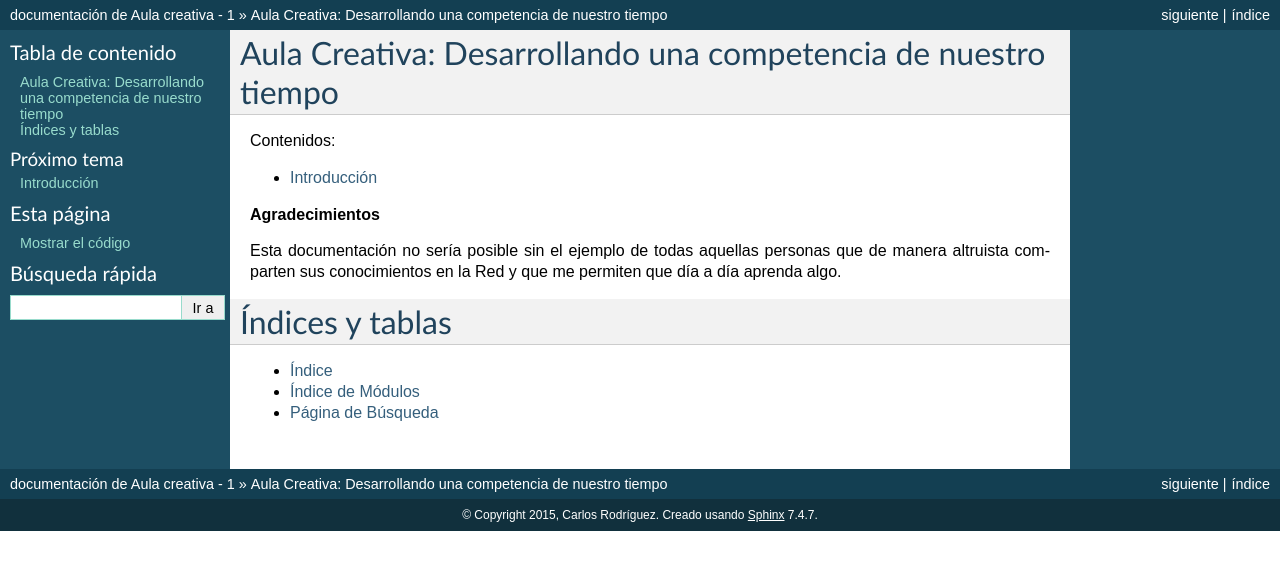
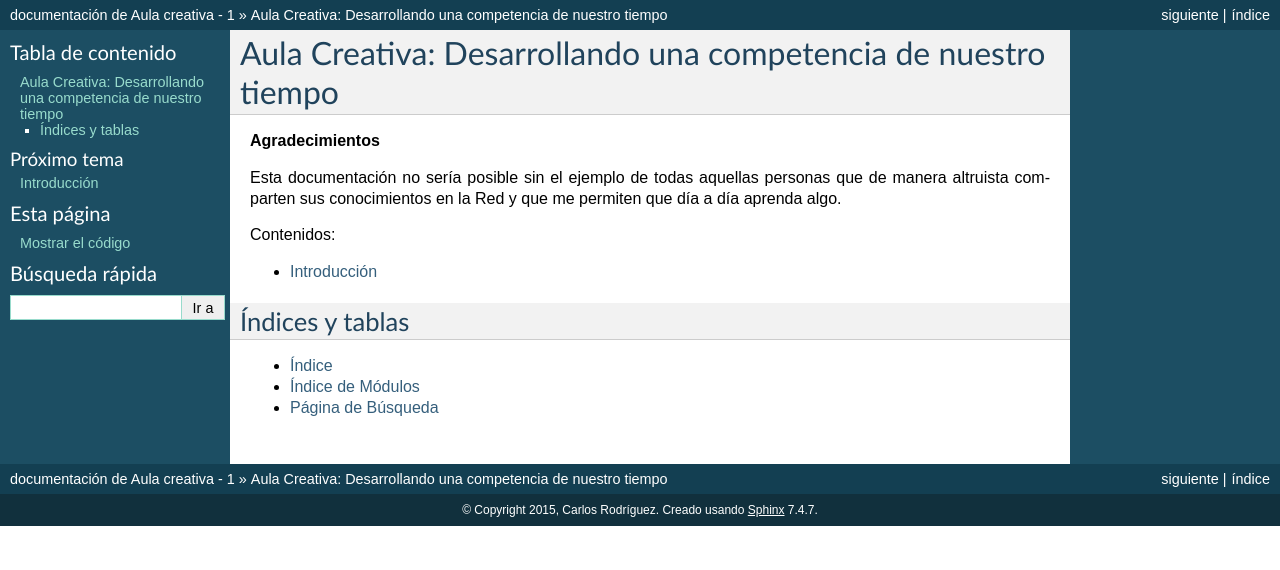
Before and after one commit to es3a10/aula_creativa, a Sphinx documentation site: the page built from docs/index.rst, in a window 1280 px wide. Shown: the top 570 px of the page. Built offline with Sphinx 7.4.7, drawn with Linux system fonts in a browser that asks for light colours; part of the change alters nothing that is shown.

```diff
--- a/docs/index.rst
+++ b/docs/index.rst
@@ -4,13 +4,7 @@
    contain the root `toctree` directive.
 
 Aula Creativa: Desarrollando una competencia de nuestro tiempo
-==============================================================
-Contenidos:
-
-.. toctree::
-   :maxdepth: 2
-
-   introduccion
+______________________________________________________________
 
 **Agradecimientos**
 
@@ -19,6 +13,15 @@ altruista comparten sus conocimientos en la Red y que me permiten que día a dí
 
 .. Gracias
 
+Contenidos:
+
+.. toctree::
+   :maxdepth: 2
+
+   introduccion
+
+
+
 Índices y tablas
 ==================
 
```
